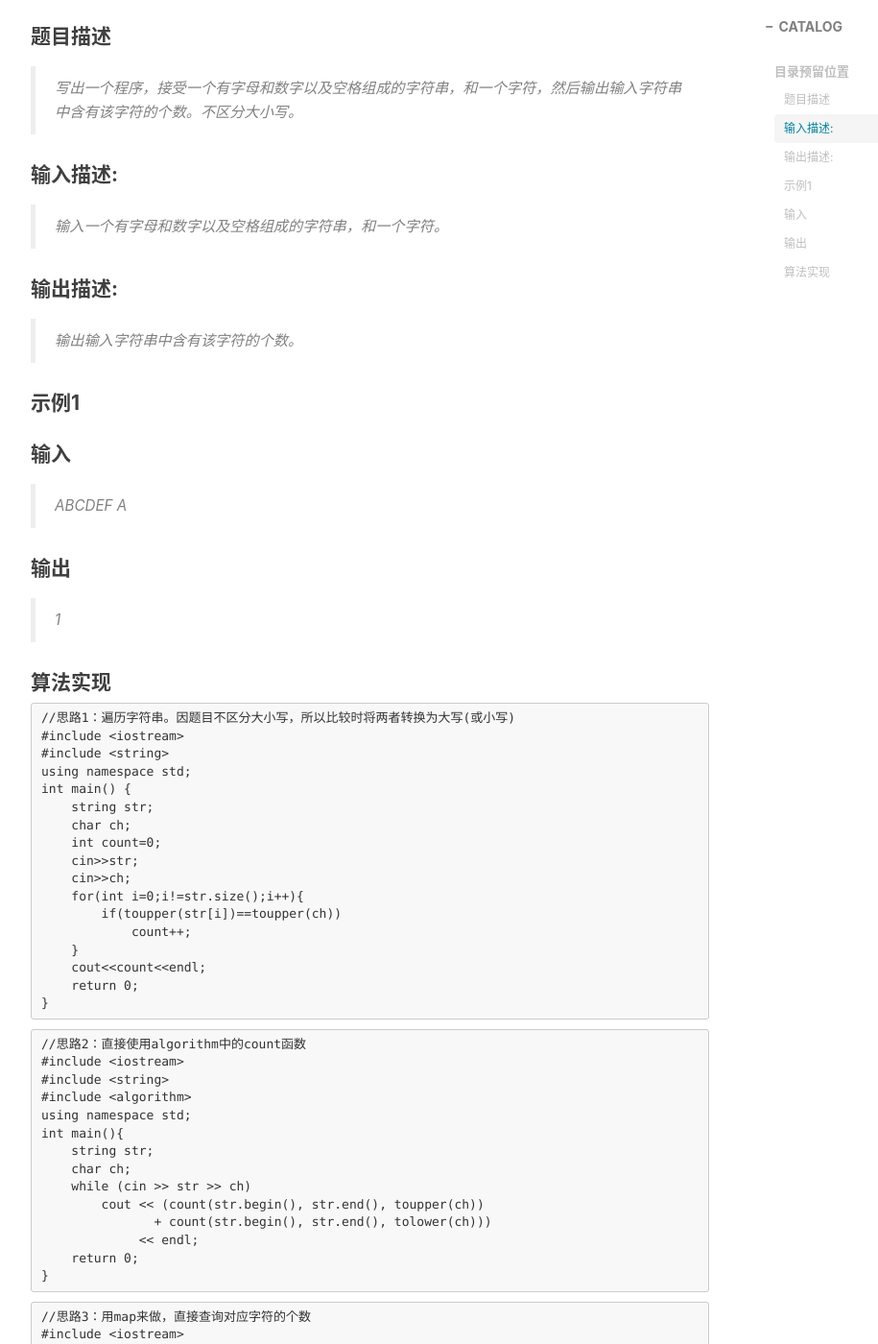
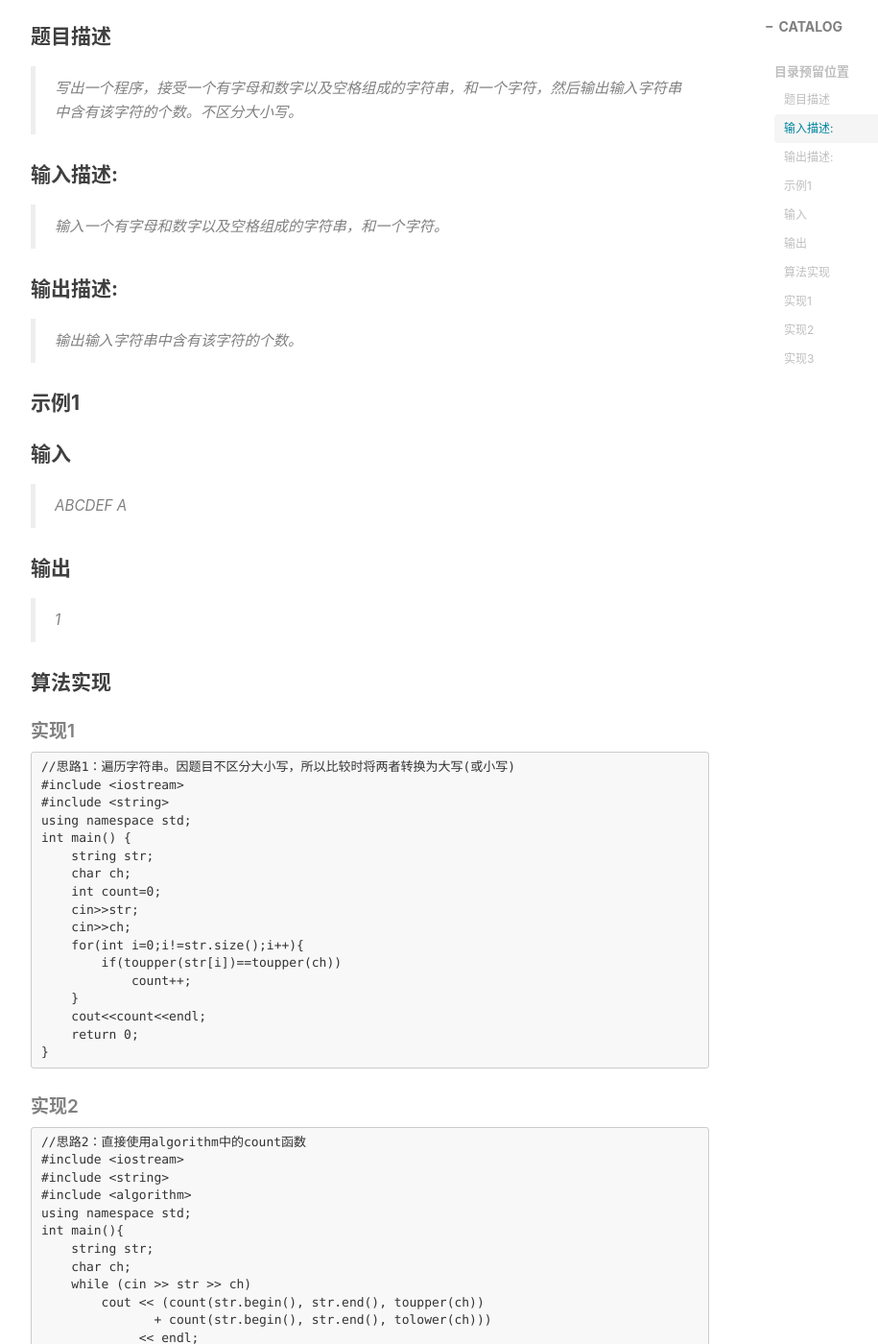
Before and after one commit to zryang/zryang.github.io, a Jekyll site: the page built from _posts/2018-04-06-华为oj-002.md, in a window 1280 px wide and 1400 px high, scrolled down 610 px. Shown: the whole window at 96% size, without its empty margins (233-1148 px from the left). Built offline with Jekyll 4.4.1, drawn with Linux system fonts in a browser that asks for light colours; nearby versions of some CDN libraries; comment, search, counter and statistics services are not loaded; some of the changed text lies outside the part shown.

Commit message:
update oj index

````diff
--- a/_posts/2018-04-06-华为oj-002.md
+++ b/_posts/2018-04-06-华为oj-002.md
@@ -40,6 +40,10 @@ tags:
 
 #### 算法实现
 
+
+
+##### 实现1
+
 ```C++
 //思路1：遍历字符串。因题目不区分大小写，所以比较时将两者转换为大写(或小写)
 #include <iostream>
@@ -60,6 +64,10 @@ int main() {
 }
 ```
 
+
+
+##### 实现2
+
 ```C++
 //思路2：直接使用algorithm中的count函数
 #include <iostream>
@@ -76,6 +84,10 @@ int main(){
     return 0;
 }
 ```
+
+
+
+##### 实现3
 
 ```C++
 //思路3：用map来做，直接查询对应字符的个数
@@ -97,4 +109,6 @@ int main(){
 }
 ```
 
+
+
 思路1是最常规的遍历比较。思路2用到了count函数，如果对这个函数不熟可能想不到。思路3用map来做，是很好的思路，如果后续需要查其他字符，直接在map中找即可。
````
Also changed, not shown: _posts/2018-04-06-华为oj-000.md (renamed from _posts/2018-04-06-华为oj.md, +2 -0 lines), _posts/2018-04-06-华为oj-001.md (+14 -0 lines).
